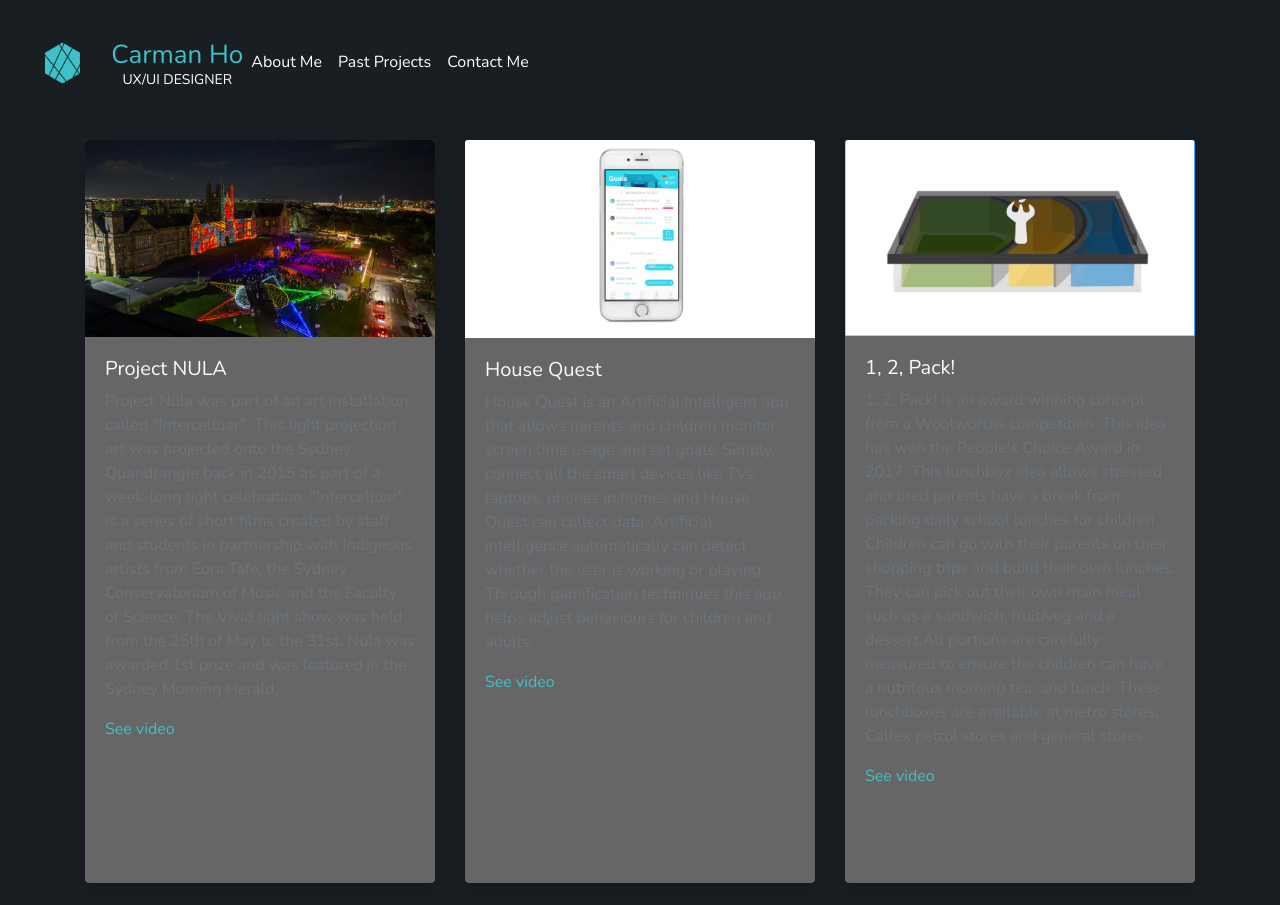
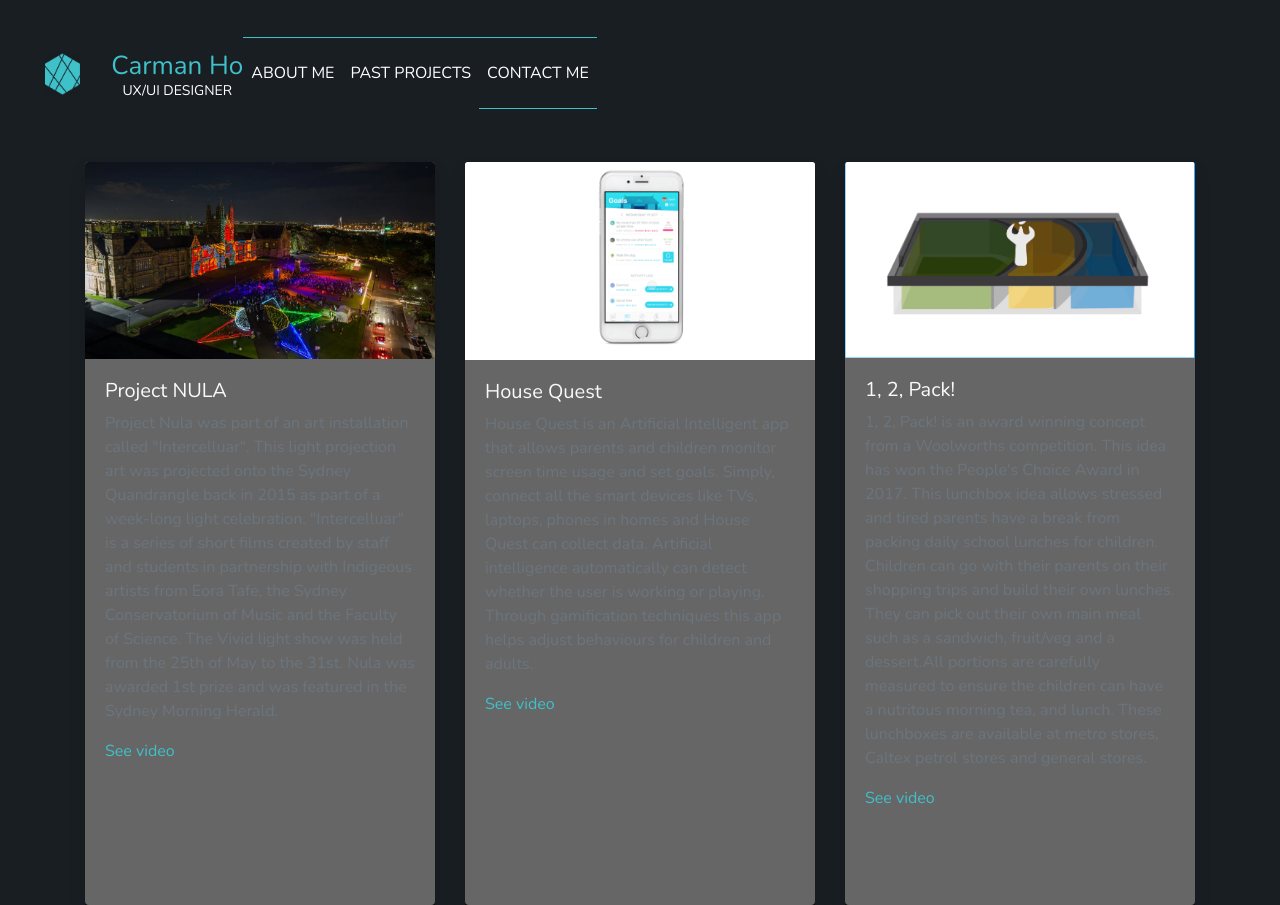
Before and after one commit to CarmanHo/Udacity-Portfolio, a plain HTML site: page index.html in a window 1280 px wide. Shown: the top 905 px of the page. Drawn offline with nearby package versions, Linux system fonts and the light colour scheme.

Commit message:
Add files via upload

```diff
--- a/index.html
+++ b/index.html
@@ -43,15 +43,19 @@
   </button>
 
   <div class="collapse navbar-collapse flex-grow-0" id="navbarSupportedContent">
-        <ul class="navbar-nav text-right">
+        <ul class="navbar-nav text-center">
             <li class="nav-item active">
-                <a class="nav-link" href="#">About Me</a>
+                <hr class="style1">
+                <a class="nav-link" href="#">ABOUT ME</a>
             </li>
             <li class="nav-item active">
-                <a class="nav-link" href="#">Past Projects</a>
+                <hr class="style1">
+                <a class="nav-link" href="#">PAST PROJECTS</a>
             </li>
             <li class="nav-item active">
-                <a class="nav-link" href="#">Contact Me</a>
+                <hr class="style1">
+                <a class="nav-link" href="#">CONTACT ME</a>
+                <hr class="style1">
             </li>
         </ul>
     </div>
```
